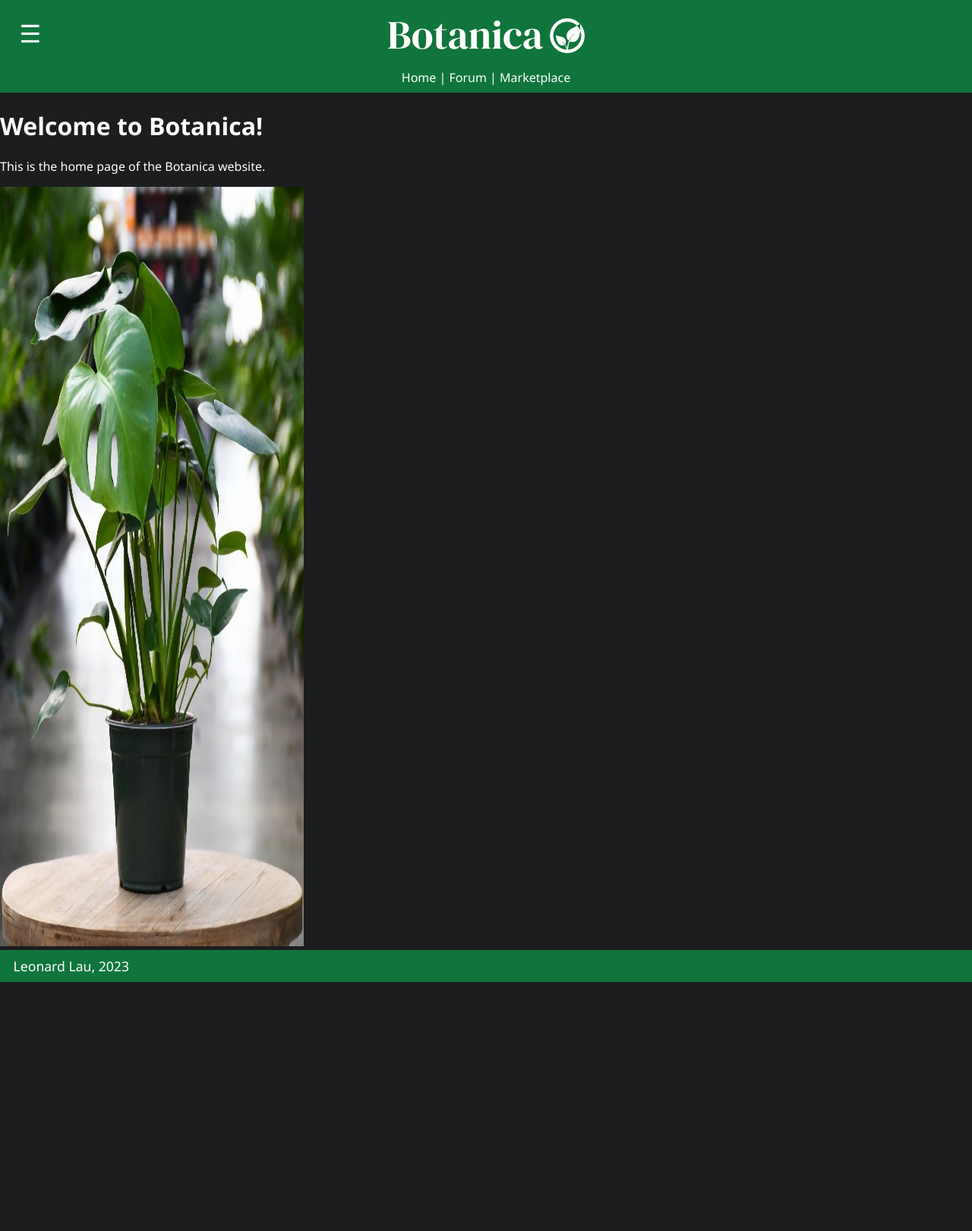
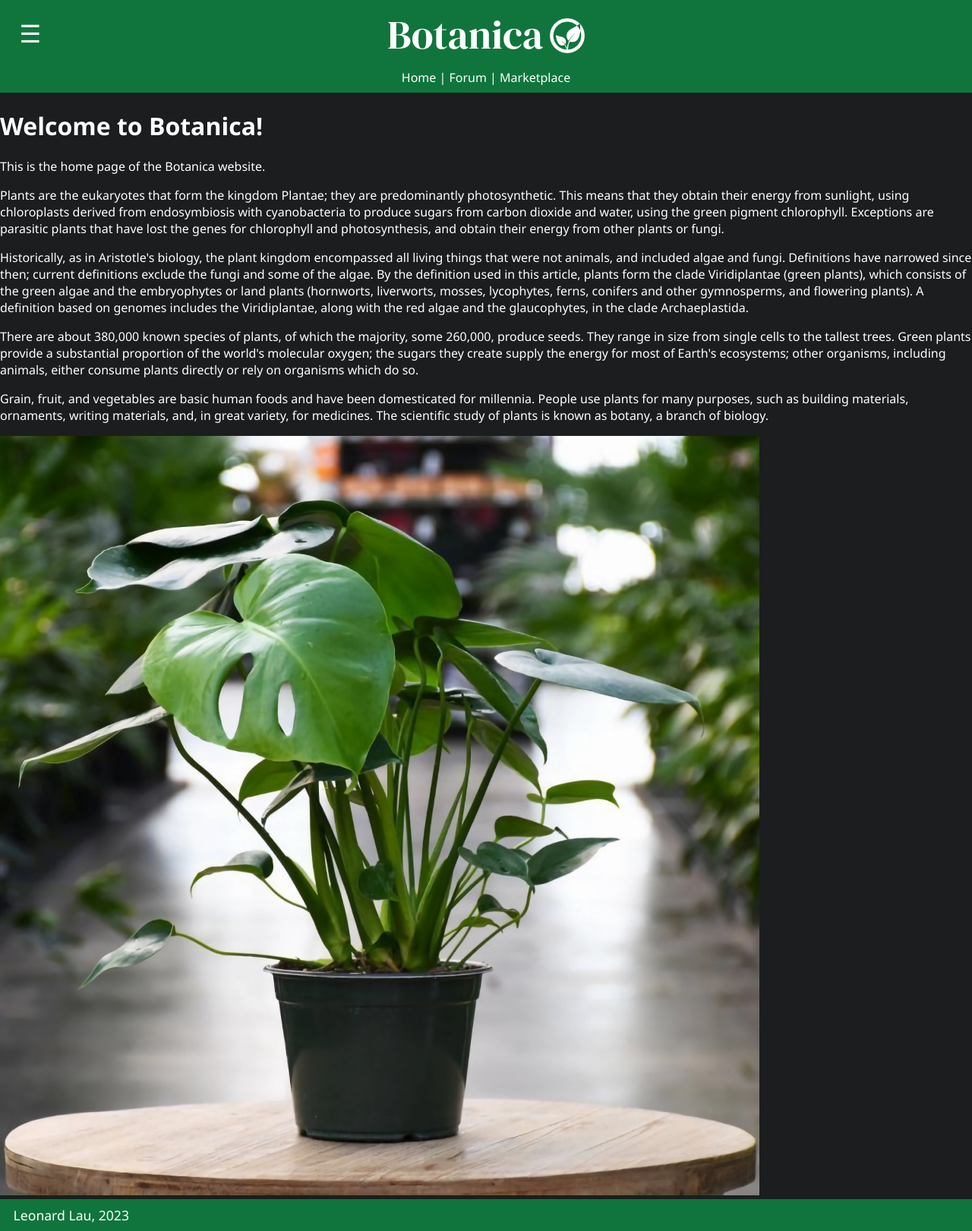
Before and after one commit to tuzicomet/Botanica, a Flask app: page / in a window 1280 px wide. Shown: the whole page at 76% size. Before the commit the page ends 1293 px from the top, so only its background shows below. Run offline with Flask 3, Linux system fonts and the light colour scheme.

Commit message:
Added placeholder text for the home page
Added for testing

```diff
--- a/app/templates/pages/index.html
+++ b/app/templates/pages/index.html
@@ -26,6 +26,15 @@
     <h1>Welcome to Botanica!</h1>
     <p>This is the home page of the Botanica website.</p>
 
+    <p>Plants are the eukaryotes that form the kingdom Plantae; they are predominantly photosynthetic. This means that they obtain their energy from sunlight, using chloroplasts derived from endosymbiosis with cyanobacteria to produce sugars from carbon dioxide and water, using the green pigment chlorophyll. Exceptions are parasitic plants that have lost the genes for chlorophyll and photosynthesis, and obtain their energy from other plants or fungi.
+    </p>
+    </p>Historically, as in Aristotle's biology, the plant kingdom encompassed all living things that were not animals, and included algae and fungi. Definitions have narrowed since then; current definitions exclude the fungi and some of the algae. By the definition used in this article, plants form the clade Viridiplantae (green plants), which consists of the green algae and the embryophytes or land plants (hornworts, liverworts, mosses, lycophytes, ferns, conifers and other gymnosperms, and flowering plants). A definition based on genomes includes the Viridiplantae, along with the red algae and the glaucophytes, in the clade Archaeplastida.
+    </p>
+    </p>There are about 380,000 known species of plants, of which the majority, some 260,000, produce seeds. They range in size from single cells to the tallest trees. Green plants provide a substantial proportion of the world's molecular oxygen; the sugars they create supply the energy for most of Earth's ecosystems; other organisms, including animals, either consume plants directly or rely on organisms which do so.
+    </p>
+    </p>Grain, fruit, and vegetables are basic human foods and have been domesticated for millennia. People use plants for many purposes, such as building materials, ornaments, writing materials, and, in great variety, for medicines. The scientific study of plants is known as botany, a branch of biology.
+    </p>
+
     <!-- Image of a monstera deliciosa from the static folder -->
     <!--
     NOTE: url_for is a Flask function which dynamically generates links
@@ -34,8 +43,8 @@
     -->
     <img src="{{ url_for('static', filename='img/monstera-deliciosa.jpg') }}"
         alt="Monstera Deliciosa"
-        width="400"
-        height="1000" />
+        width="1000"
+        height=auto />
 
     {% endblock %}
 </body>
```
